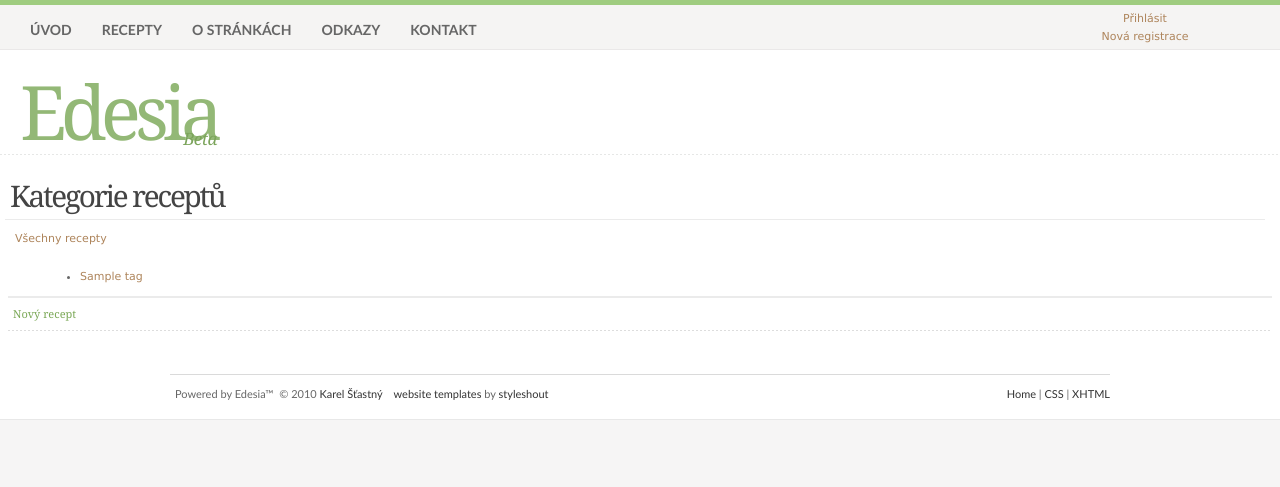
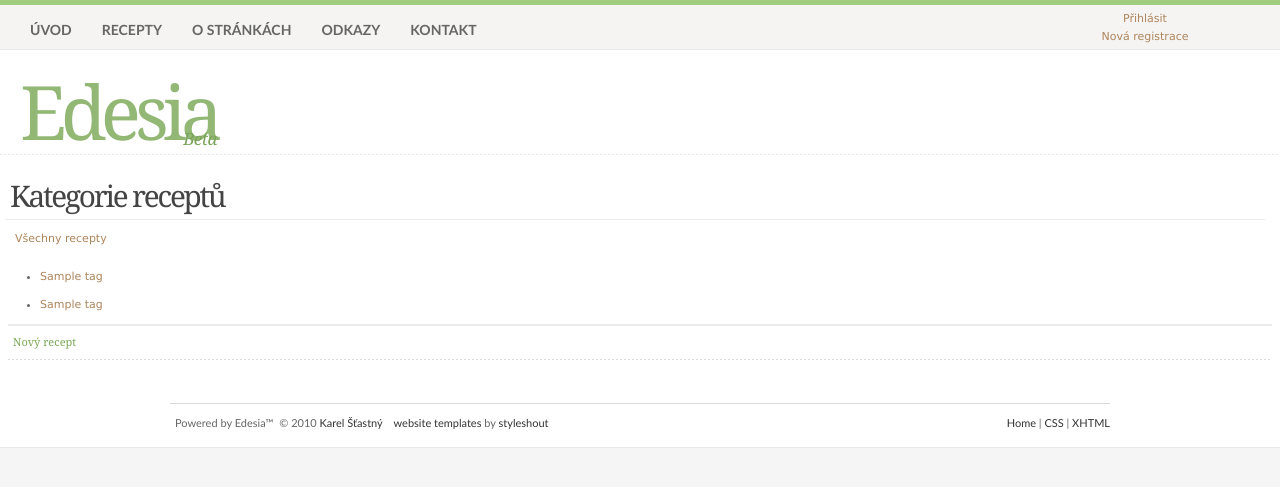
Before and after one commit to kstastny/edesia, a Django app: template templates/core/category_list.html in a window 1280 px wide. Shown: the top 487 px of the page. Run offline with Django 3.2, Linux system fonts and the light colour scheme; the template is opened without the code that fills it: most values are stand-ins (such as "Sample title", 1, 10 or a date in 2020); parts of the project's set-up code (start-up, migrations or seed data) failed here and were passed over; some libraries are stand-ins or nearby versions.

Commit message:
Displaying category list in two columns

```diff
--- a/core/views.py
+++ b/core/views.py
@@ -114,7 +114,8 @@ def category_list(request):
     #ignore categories without recipes - can be removed later when enoug recipes are present
     tags = [tag for tag in tags if tag.recipe_count() > 0]
 
-
+    split_index = (len(tags)+1)/2
     return render_to_response('core/category_list.html',
-            { 'tags' : tags },
+            { 'tags_first' : tags[:split_index],
+                'tags_second' : tags[split_index:]},
             context_instance=RequestContext(request))
--- a/templates/core/category_list.html
+++ b/templates/core/category_list.html
@@ -11,15 +11,24 @@
 <h2>Kategorie receptů</h2>
 <p><a href="{% url recipe_list %}">Všechny recepty</a></p>
 
-<ul>
-    {% for tag in tags %}
+    <div class="grid_4 alpha">
     <ul>
+    {% for tag in tags_first %}
         <li>
         <a href="{% url recipe_list tag.slug %}">{{ tag.name }}</a>
         </li>
+    {% endfor %}
     </ul>
+    </div>
+    <div class="grid_4 omega">
+    <ul>
+    {% for tag in tags_second %}
+        <li>
+        <a href="{% url recipe_list tag.slug %}">{{ tag.name }}</a>
+        </li>
     {% endfor %}
-</ul>
+    </ul>
+    </div>
 
 
 {% endblock content %}
```
